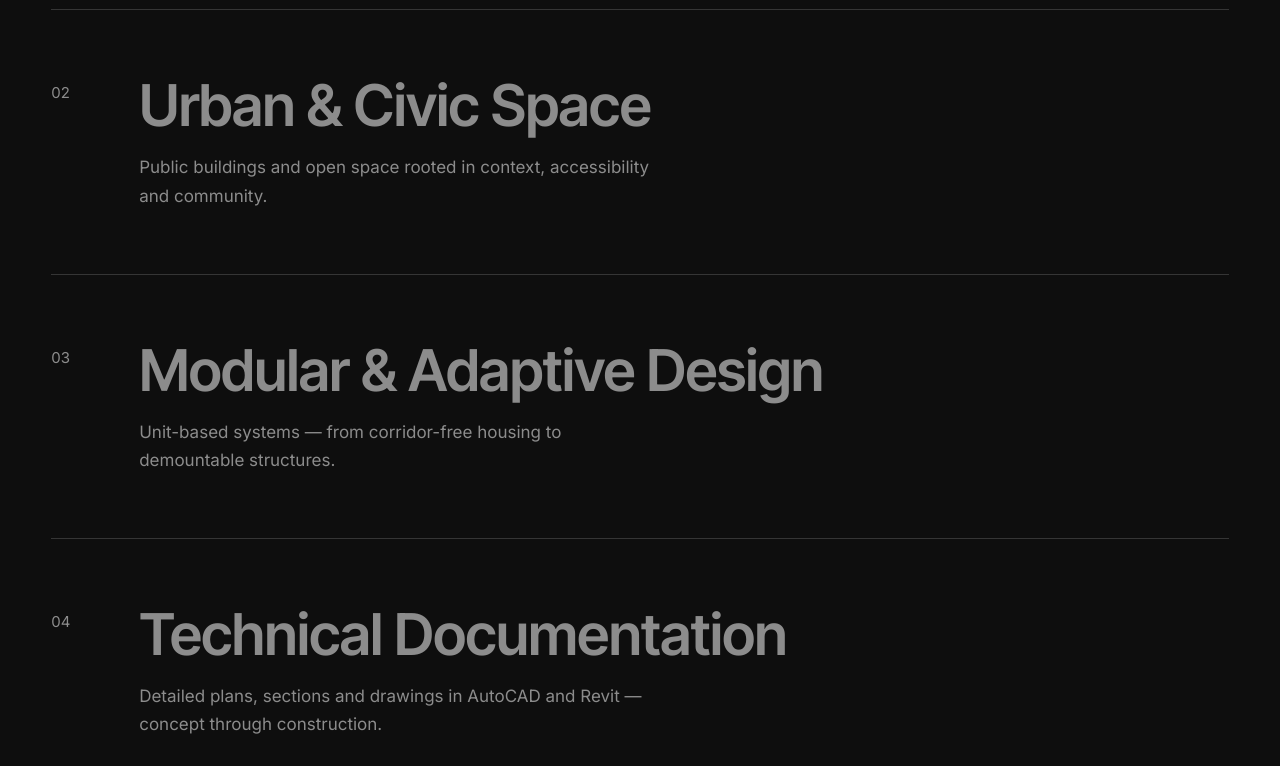
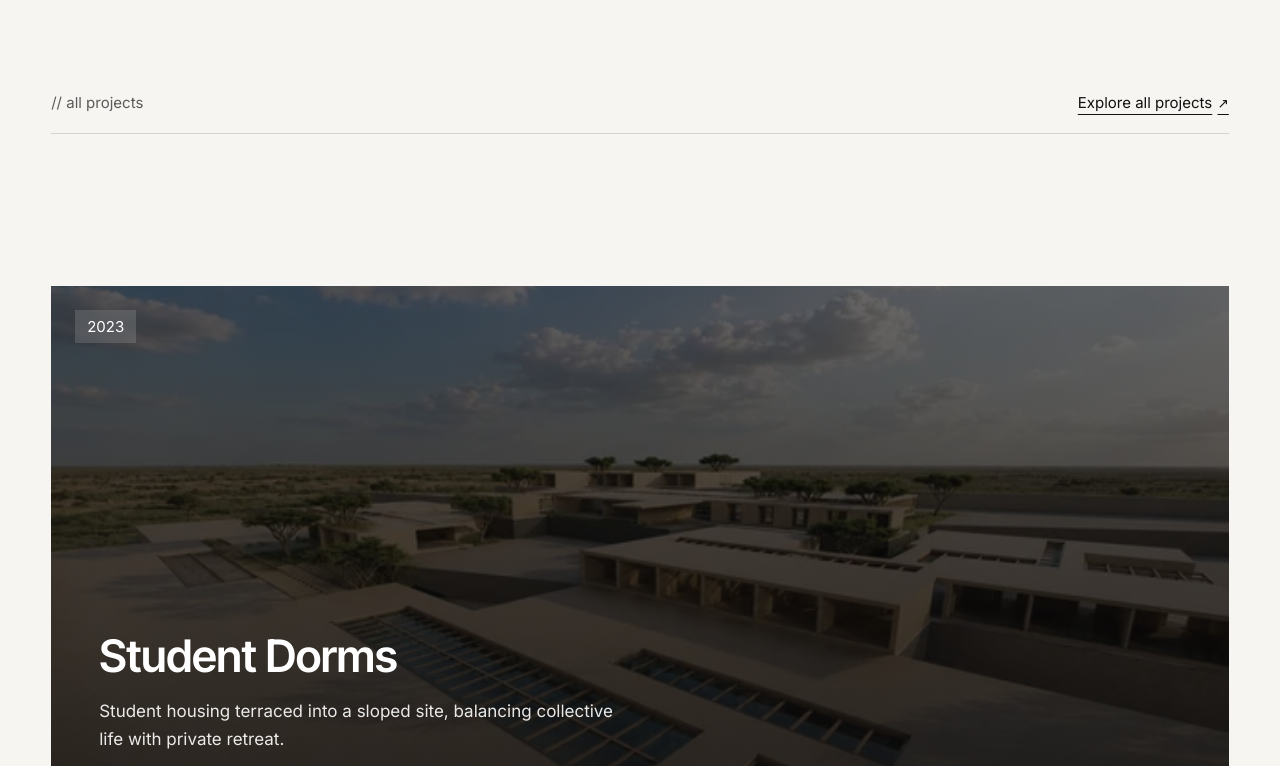
Before and after one commit to MikelMrad/portfolio-cy, a Next.js app: page / in a window 1280 px wide. Shown: the part 2394-3160 px from the top of the page. Built offline with nearby package versions, Linux system fonts and the light colour scheme; what @mui/material-nextjs would draw is missing.

Commit message:
refactor: remove unused images and update featured projects to use unified projects list

```diff
--- a/src/app/page.js
+++ b/src/app/page.js
@@ -1,22 +1,20 @@
 import Hero from '@/components/home/Hero';
 import Manifesto from '@/components/home/Manifesto';
 import AboutPreview from '@/components/home/AboutPreview';
-import Capabilities from '@/components/home/Capabilities';
 import Featured from '@/components/home/Featured';
 import Belief from '@/components/home/Belief';
 import Approach from '@/components/home/Approach';
 import ToolsStrip from '@/components/ui/ToolsStrip';
 import ContactCTA from '@/components/ui/ContactCTA';
 
-// Home — assembled per ui-spec §4: night hero → paper manifesto → about preview →
-// night capabilities → featured intro + cards → night belief → approach → tools → contact CTA.
+// Home — night hero → paper manifesto → about preview → projects intro + cards →
+// night belief → approach → tools → contact CTA.
 export default function HomePage() {
   return (
     <>
       <Hero />
       <Manifesto />
       <AboutPreview />
-      <Capabilities />
       <Featured />
       <Belief />
       <Approach />
--- a/src/components/home/Featured.js
+++ b/src/components/home/Featured.js
@@ -6,7 +6,7 @@ import TextLink from '@/components/ui/TextLink';
 import Type from '@/components/ui/Type';
 import Reveal from '@/components/ui/Reveal';
 import FeaturedProjectCard from '@/components/ui/FeaturedProjectCard';
-import { featuredProjects } from '@/content/projects';
+import { projects } from '@/content/projects';
 import { t } from '@/content/i18n';
 
 const HeaderRow = styled('div')(({ theme }) => ({
@@ -62,7 +62,7 @@ const Sticky = styled('div')(({ theme }) => {
 });
 
 export default function Featured() {
-  const max = featuredProjects.length - 1;
+  const max = projects.length - 1;
   return (
     <>
       <Section tone="paper">
@@ -73,12 +73,12 @@ export default function Featured() {
           </Type>
         </Reveal>
         <HeaderRow>
-          <SectionLabel style={{ marginBottom: 0 }}>featured projects</SectionLabel>
+          <SectionLabel style={{ marginBottom: 0 }}>all projects</SectionLabel>
           <TextLink href="/projects">{t('home.exploreAll')}</TextLink>
         </HeaderRow>
       </Section>
       <Stack>
-        {featuredProjects.map((p, i) => (
+        {projects.map((p, i) => (
           <Sticky key={p.slug} style={{ '--i': i, '--max': max }}>
             <FeaturedProjectCard project={p} />
           </Sticky>
```
Also changed, not shown: public/images/projects/municipality-of-beirut/drawing-02.webp (deleted), public/images/projects/student-dorms/drawing-02.webp (deleted).
